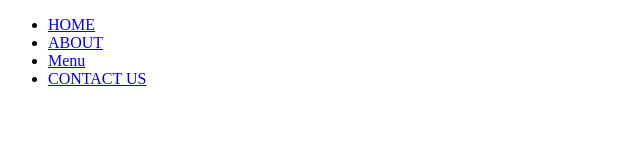
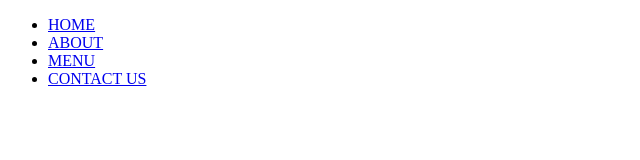
Before and after one commit to LymphCode/restaurant-website, a plain HTML site: page menu.html in a window 1280 px wide. Shown: the full height of the page, 0-640 px from the left. Drawn offline with Linux system fonts and the light colour scheme.

Commit message:
uptdated menu

```diff
--- a/menu.html
+++ b/menu.html
@@ -17,7 +17,7 @@
                     <a href="about.html">ABOUT</a>
                 </li>
                 <li>
-                    <a href="menu.html/">Menu</a>
+                    <a href="menu.html/">MENU</a>
                 </li>
                 <li>
                     <a href="contact.html">CONTACT US</a>
```
